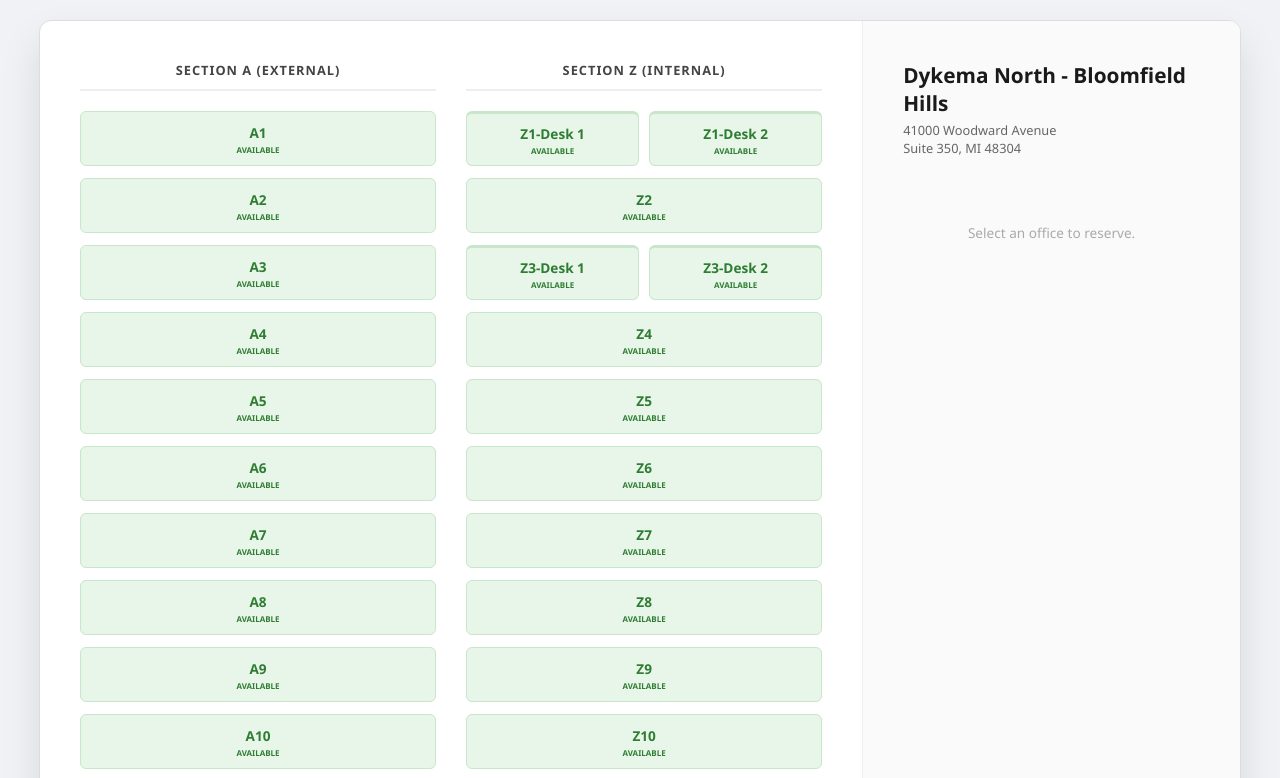
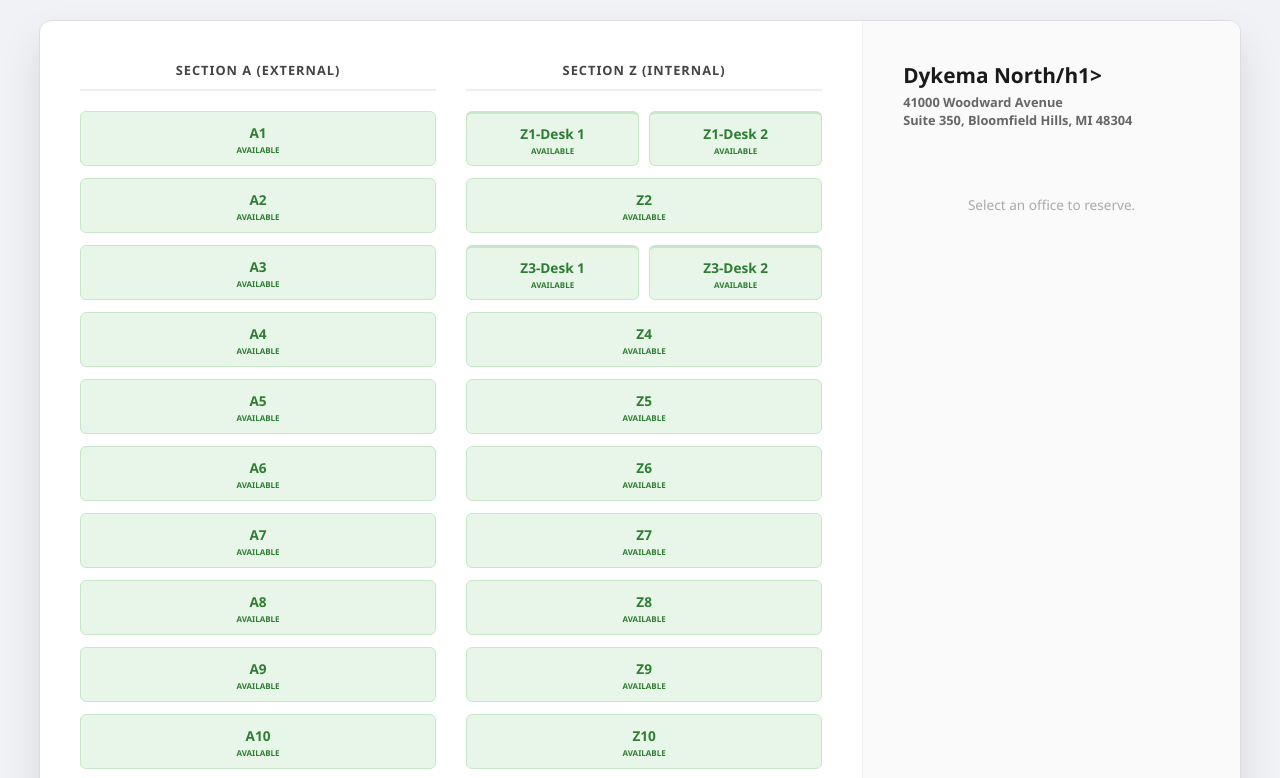
Before and after one commit to Fishkind/Regus, a plain HTML site: page index.html in a window 1280 px wide. Shown: the top 778 px of the page. Drawn offline with Linux system fonts and the light colour scheme.

Commit message:
Add files via upload

```diff
--- a/index.html
+++ b/index.html
@@ -152,8 +152,8 @@
 
     <div class="sidebar">
         <div class="brand-header">
-            <h1>Dykema North - Bloomfield Hills</h1>
-            <p>41000 Woodward Avenue<br>Suite 350, MI 48304</p>
+            <h1>Dykema North/h1>
+            <p>41000 Woodward Avenue<br>Suite 350, Bloomfield Hills, MI 48304</p>
         </div>
 
         <div id="default-msg">
```
